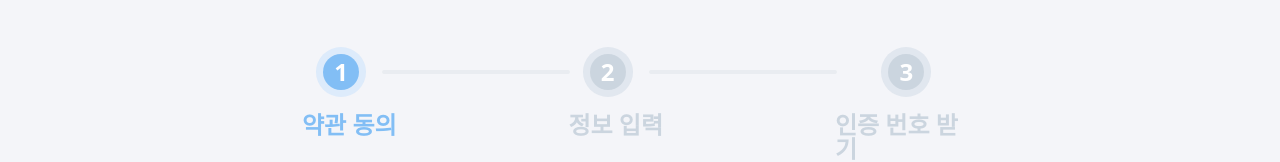
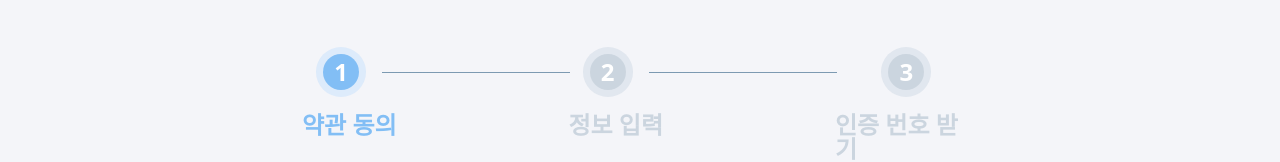
Before and after one commit to Deokive/FE, a React (Vite) app: page /signup in a window 1280 px wide. Shown: the part 189-351 px from the top of the page. Built offline with nearby package versions, Linux system fonts and the light colour scheme; the HTML template or start-up script is replaced by a standard one; a web font is replaced by a local one.

Commit message:
feat: stepBar 안보이던 오류 수정

```diff
--- a/src/components/auth/signup/SignupStepBar.tsx
+++ b/src/components/auth/signup/SignupStepBar.tsx
@@ -49,13 +49,21 @@ const SignupStepBar = ({ currentStep, totalSteps = 3 }: SignupStepBarProps) => {
 
             {/* 연결선 (마지막 스텝 제외) */}
             {index < steps.length - 1 && (
-              <div
-                className={`w-47 h-1 rounded-full transition-colors ${
-                  currentStep > item.step
-                    ? "bg-brand-blue-500"
-                    : "bg-surface-container-20"
-                }`}
-              />
+              <div className={`w-47 bg-[#7D9AB2]`}>
+                <svg
+                  xmlns="http://www.w3.org/2000/svg"
+                  width="47"
+                  height="1"
+                  viewBox="0 0 711 1"
+                  fill="none"
+                >
+                  <path
+                    d="M0 0.5H711"
+                    stroke="#7D9AB2"
+                    stroke-dasharray="2 2"
+                  />
+                </svg>
+              </div>
             )}
           </div>
           {/* 라벨 내용 */}
--- a/src/pages/auth/SignupPage.tsx
+++ b/src/pages/auth/SignupPage.tsx
@@ -152,6 +152,7 @@ const SignupPage = () => {
 
         <div className="w-full px-30 py-16 rounded-xl bg-white flex flex-col items-center justify-center">
           {/* ✅ 폼 컨테이너 */}
+          <form onSubmit={(e) => void handleSubmit(onSubmit)(e)}>
             {step === 1 && (
               <SignupStep1
                 checkedAgreements={checkedAgreements}
@@ -161,6 +162,7 @@ const SignupPage = () => {
             )}
             {step === 2 && <div></div>}
             {step === 3 && <div></div>}
+          </form>
         </div>
 
         <div className="w-[450px] bg-white rounded-2xl shadow-lg p-10">
```
Lines whose indentation alone changed are shown as unchanged.
